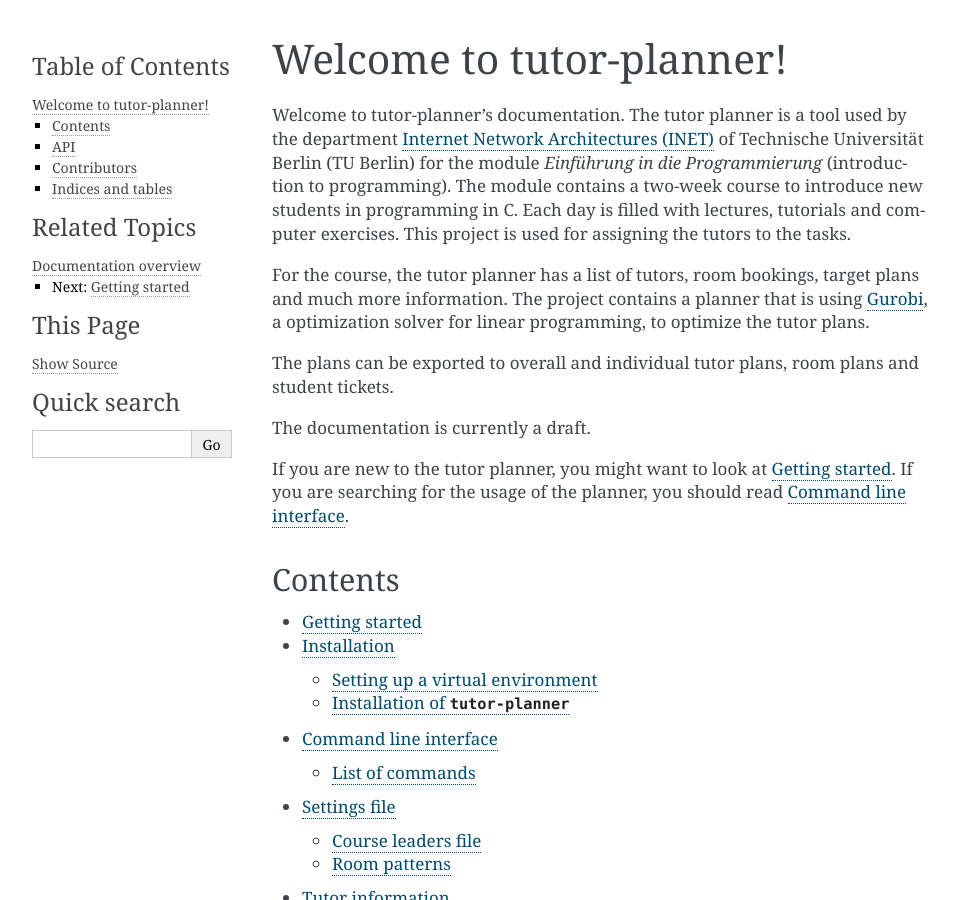
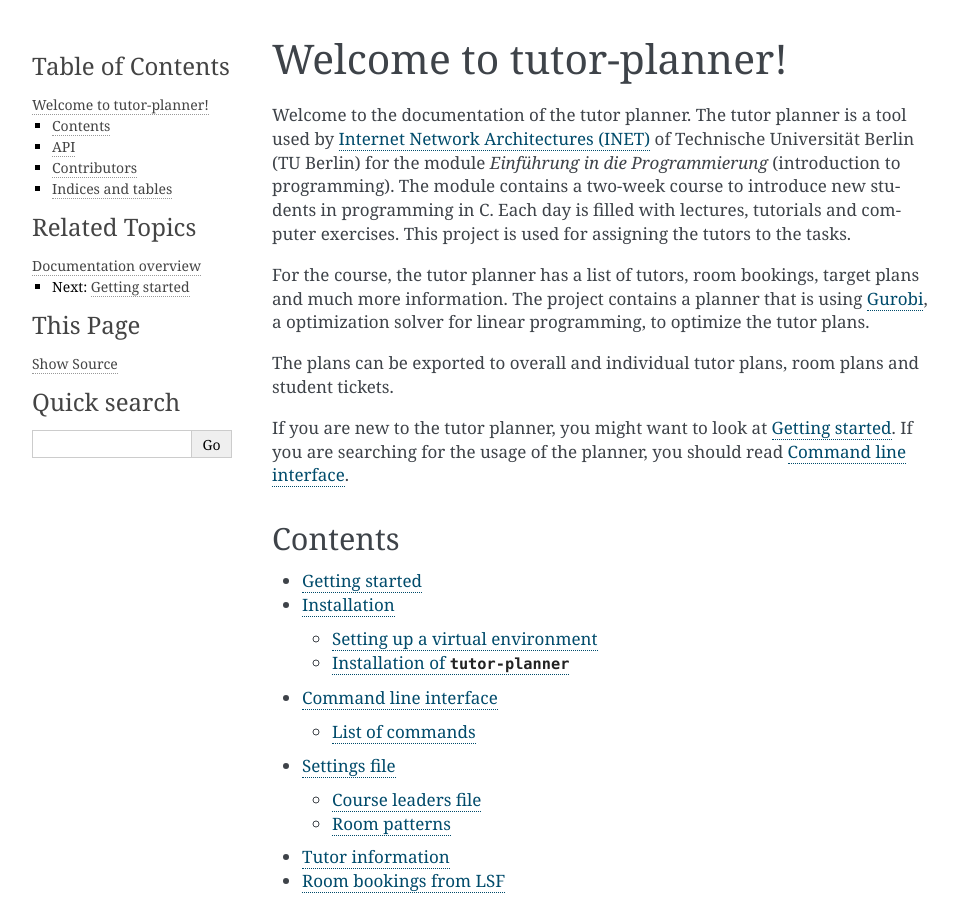
Before and after one commit to tutor-planner/tutor-planner, a Sphinx documentation site: the page built from docs/index.rst, in a window 1280 px wide and 900 px high. Shown: the whole window, without its empty margins (148-1106 px from the left). Built offline with Sphinx 7.4.7, drawn with Linux system fonts in a browser that asks for light colours.

Commit message:
Update index.rst

```diff
--- a/docs/index.rst
+++ b/docs/index.rst
@@ -1,7 +1,7 @@
 Welcome to tutor-planner!
 =========================
 
-Welcome to tutor-planner's documentation. The tutor planner is a tool used by the department
+Welcome to the documentation of the tutor planner. The tutor planner is a tool used by
 `Internet Network Architectures (INET)`_ of Technische Universität Berlin (TU Berlin) for the
 module *Einführung in die Programmierung* (introduction to programming). The module contains a two-week course to
 introduce new students in programming in C. Each day is filled with lectures, tutorials and computer exercises.
@@ -12,8 +12,6 @@
 the tutor plans.
 
 The plans can be exported to overall and individual tutor plans, room plans and student tickets.
-
-The documentation is currently a draft.
 
 If you are new to the tutor planner, you might want to look at :doc:`/contents/getting_started`. If you are searching for the
 usage of the planner, you should read :doc:`/contents/cli`.
```
